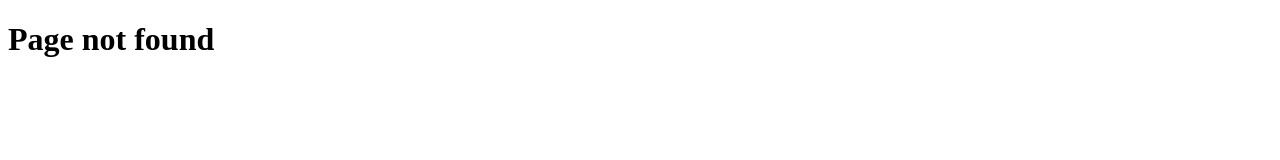
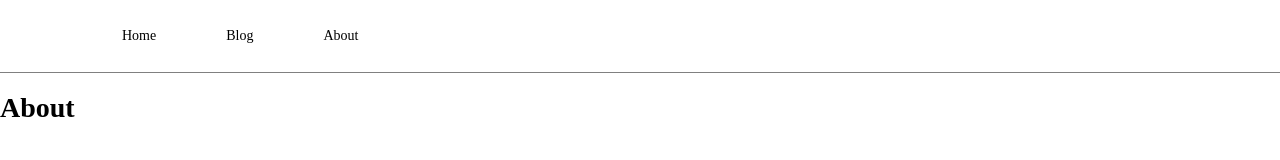
Before and after one commit to FraserMuir/react-blog, a Gatsby site: page /about in a window 1280 px wide. Before the commit this address had no page. Built offline with nearby package versions, Linux system fonts and the light colour scheme; Gatsby itself is replaced by a stand-in of ours.

Commit message:
home page start

```diff
--- a/gatsby-config.js
+++ b/gatsby-config.js
@@ -20,6 +20,15 @@ module.exports = {
     "gatsby-plugin-react-helmet",
     "gatsby-plugin-sitemap",
     "gatsby-plugin-robots-txt",
+    "gatsby-transformer-sharp",
+    "gatsby-plugin-sharp",
+    "gatsby-plugin-styled-components",
+    {
+      resolve: "gatsby-plugin-layout",
+      options: {
+        component: require.resolve("./src/components/Layout"),
+      },
+    },
     {
       resolve: "gatsby-source-contentful",
       options: contentfulConfig,
--- /dev/null
+++ b/src/components/Header.js
@@ -0,0 +1,40 @@
+import React from "react";
+import styled from "styled-components";
+import { Link } from "gatsby";
+
+const StyledHeader = styled.header`
+  background: white;
+  border-bottom: 1px solid gray;
+  width: 100%;
+  & > .header-container {
+    width: 100%;
+    max-width: 80rem;
+    margin: auto;
+    display: flex;
+    align-items: center;
+  }
+`;
+
+const StyledLink = styled(Link)`
+  padding: 2rem;
+  text-decoration: none;
+  margin-left: 1rem;
+  color: black;
+  transition: color 0.3s;
+  &:hover {
+    text-decoration: underline;
+    color: blue;
+  }
+`;
+
+export const Header = () => {
+  return (
+    <StyledHeader>
+      <div className="header-container">
+        <StyledLink to="/">Home</StyledLink>
+        <StyledLink to="/blog">Blog</StyledLink>
+        <StyledLink to="/about">About</StyledLink>
+      </div>
+    </StyledHeader>
+  );
+};
--- /dev/null
+++ b/src/components/Layout.js
@@ -0,0 +1,31 @@
+import React from 'react';
+import styled, { createGlobalStyle } from "styled-components";
+import { SEO } from './SEO';
+import { Header } from './Header';
+
+const GlobalStyle = createGlobalStyle`
+  html, body {
+    padding: 0;
+    margin: 0;
+    width: 100%;
+    height: 100%;
+    font-size: 14px;
+  }
+`;
+const StyledLayout = styled.div`
+  width: 100%;
+  height: 100%;
+`;
+
+const Layout = ({ title, description, image, isArticle, children }) => {
+  return (
+    <StyledLayout>
+      <GlobalStyle />
+      <SEO title={title} description={description} image={image} isArticle={isArticle} />
+      <Header />
+      {children}
+    </StyledLayout>
+  );
+}
+
+export default Layout;
--- /dev/null
+++ b/src/pages/about.js
@@ -0,0 +1,9 @@
+import React from 'react';
+
+const About = () => {
+  return (
+    <h1>About</h1>
+  );
+}
+
+export default About;
```
Also changed, not shown: gatsby-node.js (added, +29 -0 lines), package.json (+8 -2 lines), src/components/PageContainer.js (deleted, +0 -11 lines), src/pages/blog.js (added, +7 -0 lines), src/pages/index.js (+44 -6 lines), src/templates/BlogPost.js (added, +9 -0 lines), 1 other file.
